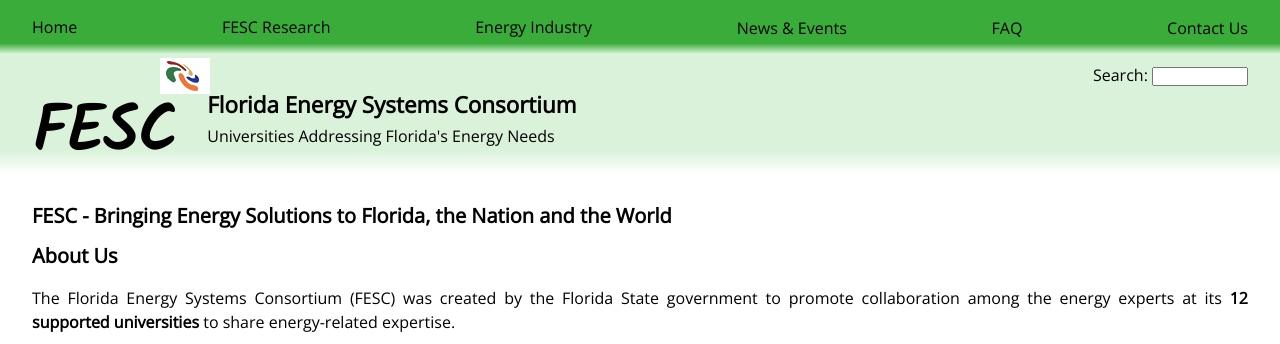
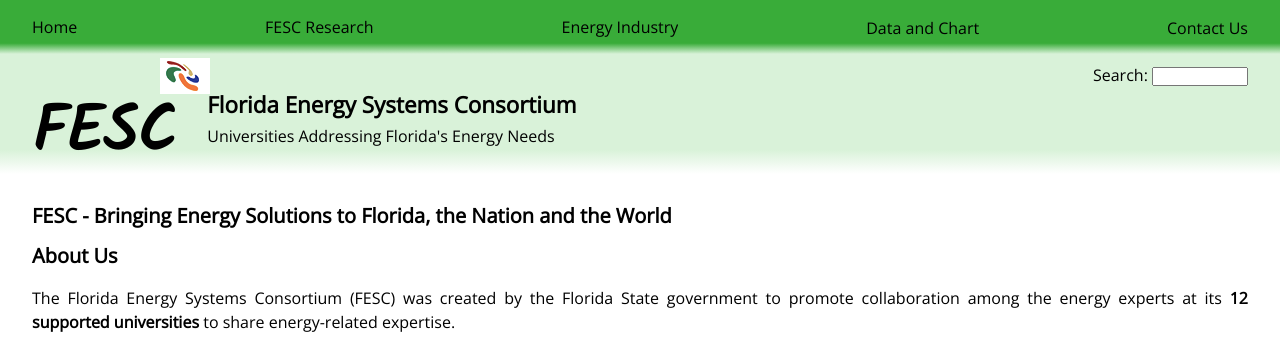
Before and after one commit to vidyak2/fesc_redesign, a plain HTML site: page index.html in a window 1280 px wide. Shown: the top 344 px of the page. Drawn offline with nearby package versions, Linux system fonts and the light colour scheme.

Commit message:
Update navigation

```diff
--- a/index.html
+++ b/index.html
@@ -86,8 +86,7 @@
           <a href="#">Other</a>
         </div>
       </div>
-      <a href="#">News & Events</a>
-      <a href="#">FAQ</a>
+      <a href="charts.html">Data and Chart</a>
       <a href="contact.html">Contact Us</a>
     </nav>
 
```
Also changed, not shown: charts.html (+1 -3 lines), contact.html (+1 -2 lines), energyindustry.html (+1 -3 lines), research.html (+1 -3 lines).
